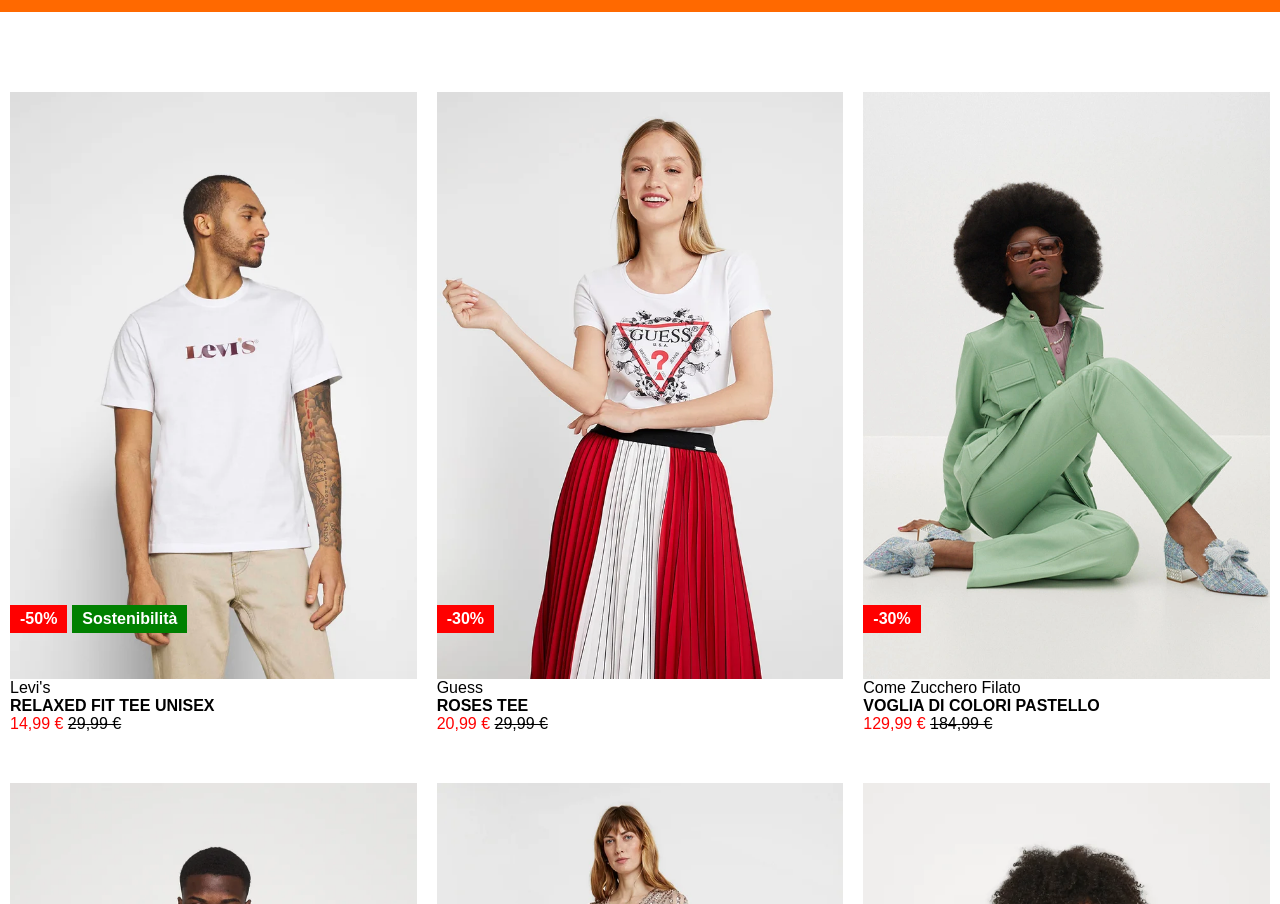
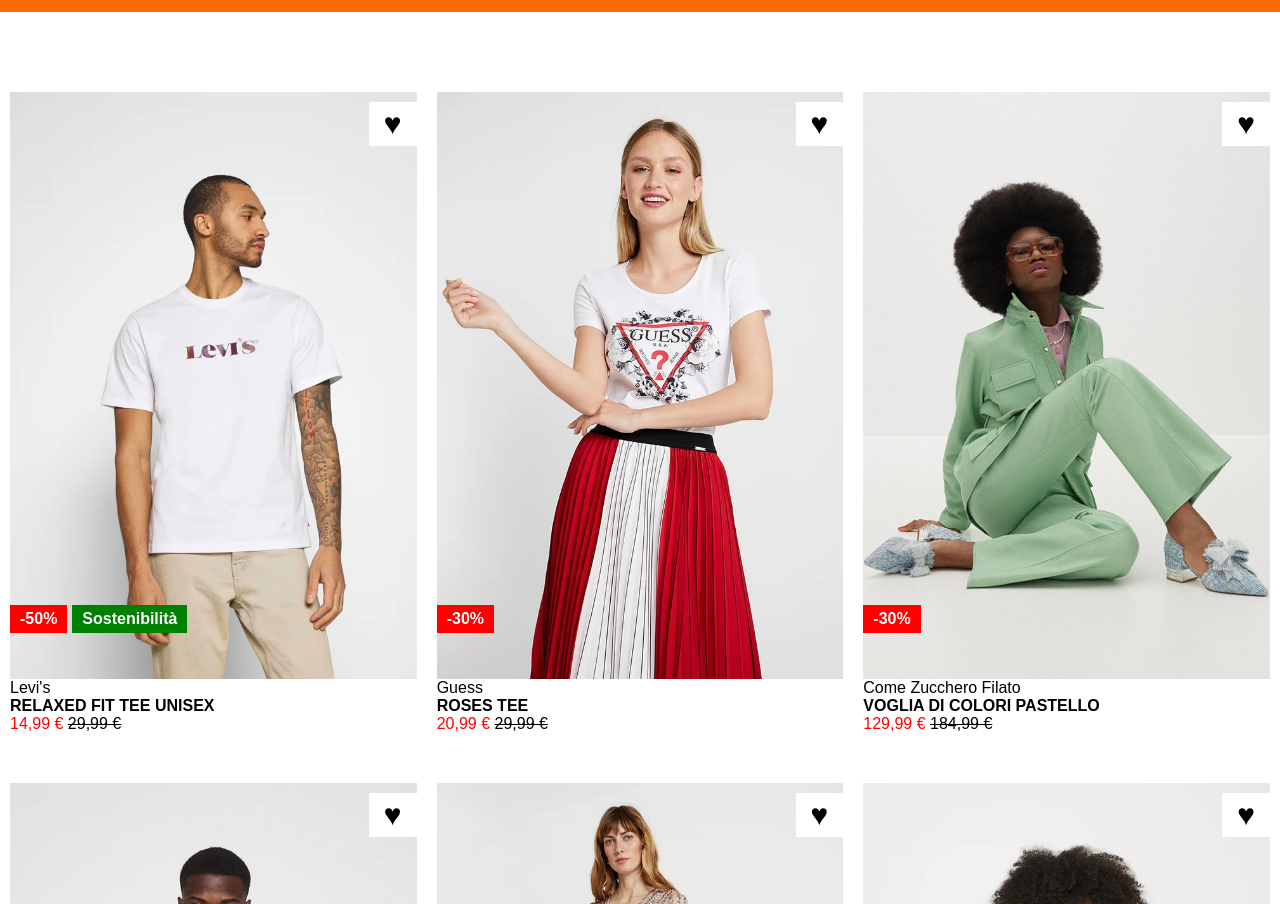
Before and after one commit to Andrearomeo04/html-css-boolando, a plain HTML site: page index.html in a window 1280 px wide. Shown: the part 48-952 px from the top of the page. Drawn offline with Linux system fonts and the light colour scheme.

Commit message:
[UPD] Added heart icons

```diff
--- a/css/style.css
+++ b/css/style.css
@@ -114,6 +114,15 @@
     background-color: green;
 }
 
+.heart {
+    font-size: 30px;
+    padding: 5px 15px;
+    background-color: white;
+    position: absolute;
+    top: 10px;
+    right: 0px;
+}
+
 /* footert section  */
 footer {
     background-color: #1a1a1a;
--- a/index.html
+++ b/index.html
@@ -41,8 +41,9 @@
                         <img src="./img/1b.webp" alt="" class="hidden-image">
                         <div class="labels">
                             <div class="label bg-red"><strong>-50%</strong></div>
-                        <div class="label bg-green"><strong>Sostenibilità</strong></div>
+                            <div class="label bg-green"><strong>Sostenibilità</strong></div>
                         </div>
+                        <div class="heart">&hearts;</div>
                         <p>Levi's <br> <strong>RELAXED FIT TEE UNISEX</strong> <br> <span class="text-red">14,99 &euro;</span> <span class="cancel">29,99 &euro;</span></p>
                     </div>
                 </div>
@@ -53,6 +54,7 @@
                         <div class="labels">
                             <div class="label bg-red"><strong>-30%</strong></div>
                         </div>
+                        <div class="heart">&hearts;</div>
                         <p>Guess <br> <strong>ROSES TEE</strong> <br> <span class="text-red">20,99 &euro;</span> <span class="cancel">29,99 &euro;</span></p>
                     </div>
                 </div>
@@ -63,6 +65,7 @@
                         <div class="labels">
                             <div class="label bg-red"><strong>-30%</strong></div>
                         </div>
+                        <div class="heart">&hearts;</div>
                         <p>Come Zucchero Filato <br> <strong>VOGLIA DI COLORI PASTELLO</strong> <br> <span class="text-red">129,99 &euro;</span> <span class="cancel">184,99 &euro;</span></p>
                     </div>
                 </div>
@@ -74,6 +77,7 @@
                             <div class="label bg-red"><strong>-50%</strong></div>
                             <div class="label bg-green"><strong>Sostenibilità</strong></div>
                         </div>
+                        <div class="heart">&hearts;</div>
                         <p>Levi's <br> <strong>TEE UNISEX</strong> <br> <span class="text-red">14,99 &euro;</span> <span class="cancel">29,99 &euro;</span></p>
                     </div>
                 </div>
@@ -81,6 +85,7 @@
                     <div class="content">
                         <img src="./img/5.webp" alt="" class="visible-image">
                         <img src="./img/5b.webp" alt="" class="hidden-image">
+                        <div class="heart">&hearts;</div>
                         <p>Maya Deluxe <br> <strong>STRIPE BODICE</strong> <br> <span class="text-red">99,99 &euro;</span>
                     </div>
                 </div>
@@ -91,6 +96,7 @@
                         <div class="labels">
                             <div class="label bg-green"><strong>Sostenibilità</strong></div>
                         </div>
+                        <div class="heart">&hearts;</div>
                         <p>Esprit <br> <strong>MAGLIONE - BLACK</strong> <br> <span class="text-red">29,99 &euro;</span>
                     </div>
                 </div>
```
